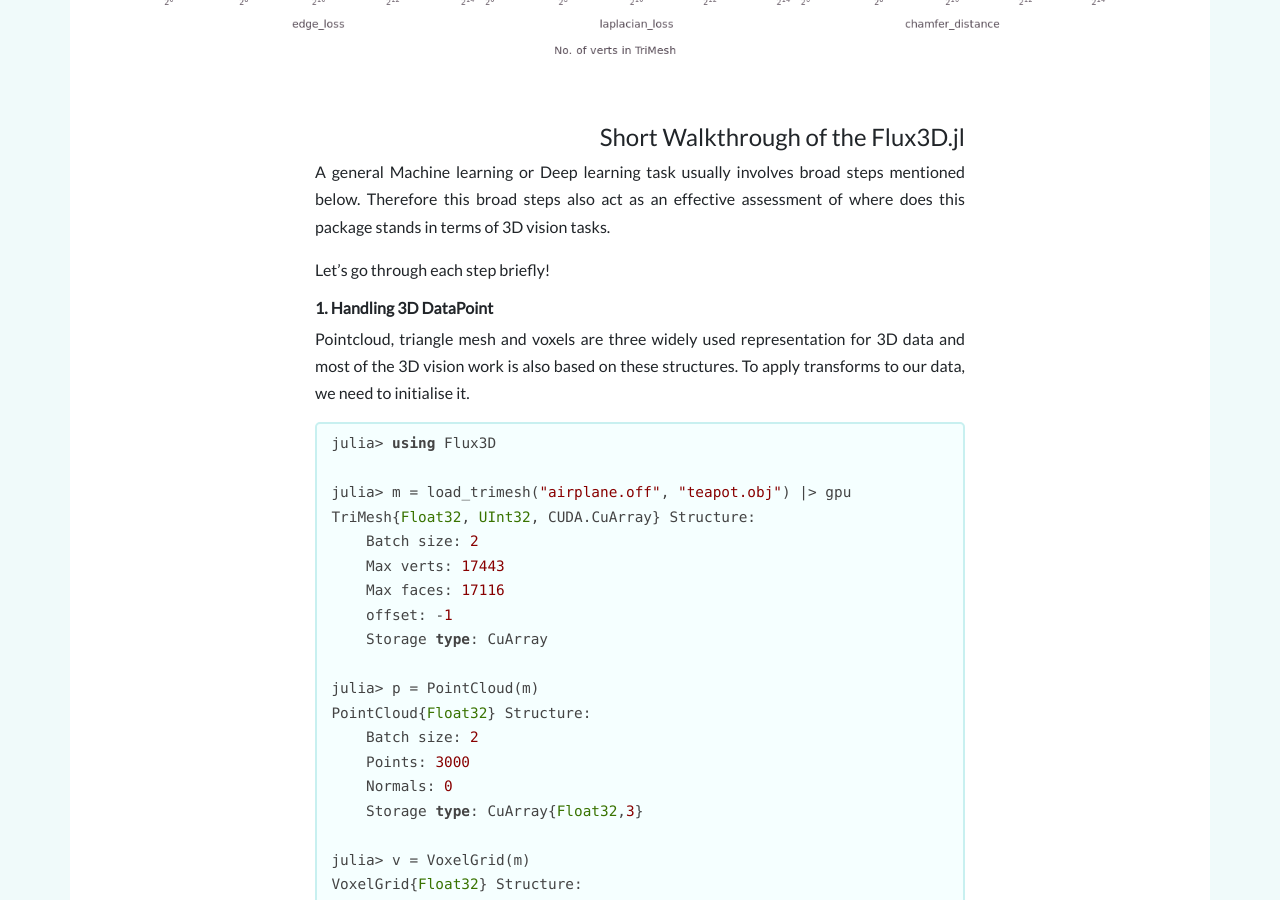
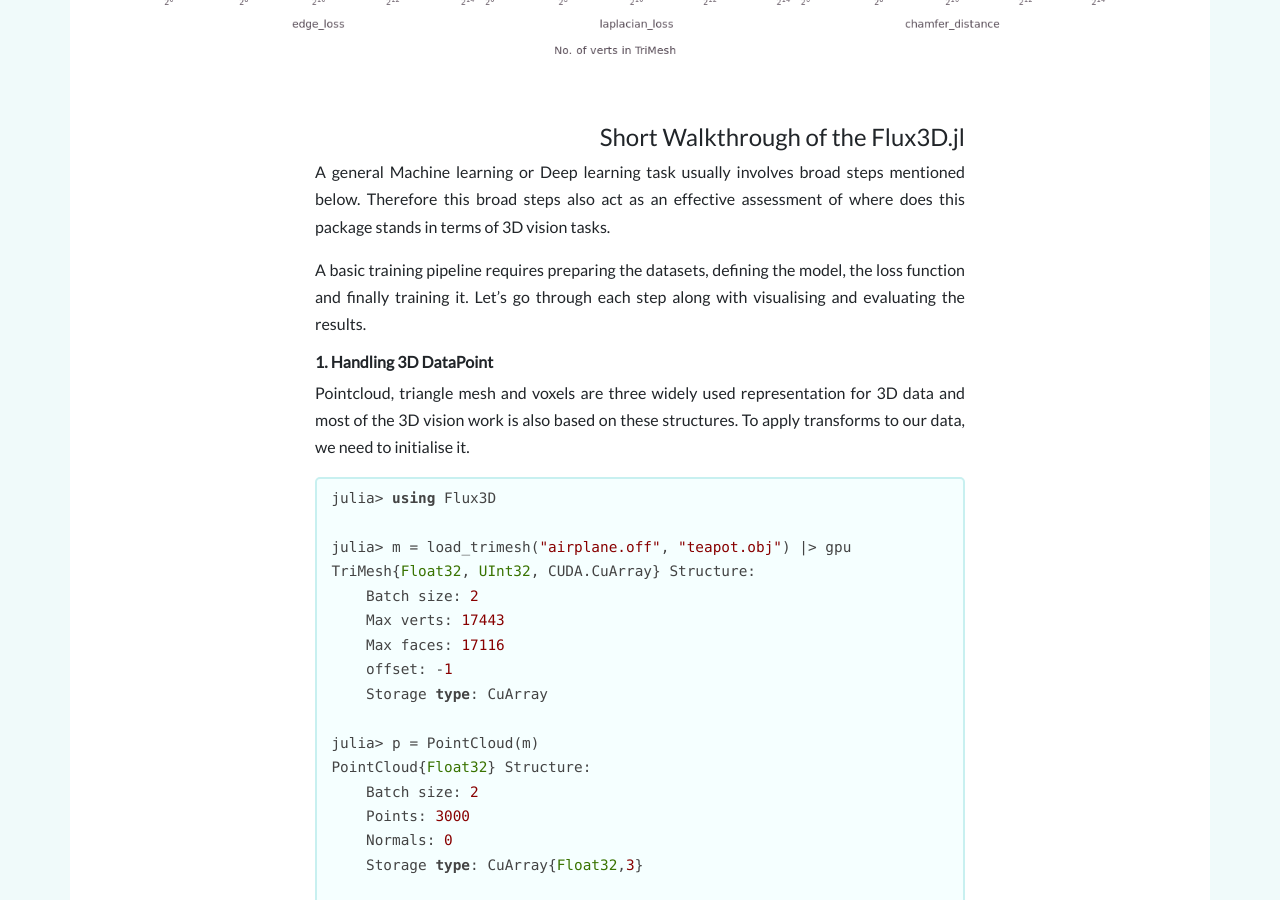
Before and after one commit to FluxML/fluxml.github.io, a Jekyll site: the page built from _posts/2020-09-08-Flux3D.md, in a window 1280 px wide and 900 px high, scrolled down 2988 px. Built offline with Jekyll 4.4.1, drawn with Linux system fonts in a browser that asks for light colours; nearby versions of some CDN libraries; comment, search, counter and statistics services are not loaded.

Commit message:
Update _posts/2020-09-08-Flux3D.md
Co-authored-by: Dhairya Gandhi <dhairya@juliacomputing.com>

```diff
--- a/_posts/2020-09-08-Flux3D.md
+++ b/_posts/2020-09-08-Flux3D.md
@@ -38,7 +38,8 @@ Kaolin is a popular 3D vision library based on PyTorch. Flux3D.jl is overall fas
 
 A general Machine learning or Deep learning task usually involves broad steps mentioned below. Therefore this broad steps also act as an effective assessment of where does this package stands in terms of 3D vision tasks.
 
-Let's go through each step briefly!
+A basic training pipeline requires preparing the datasets, defining the model, the loss function and finally training it.
+Let's go through each step along with visualising and evaluating the results.
 
 ### 1. Handling 3D DataPoint
 
```
